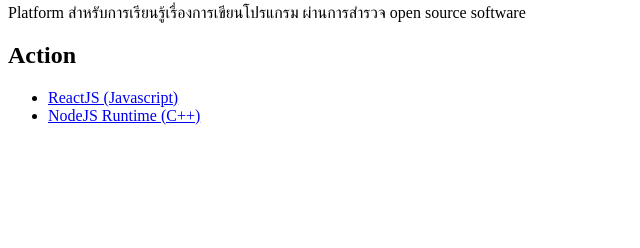
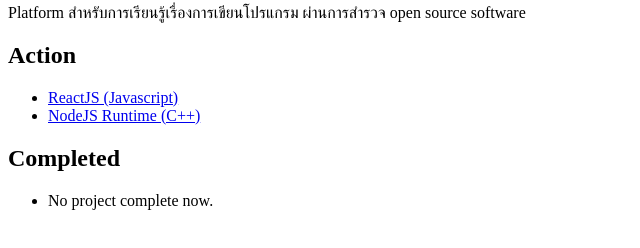
Before and after one commit to doe24/dasho, a plain HTML site: page index.html in a window 1280 px wide. Shown: the part 76-324 px from the top of the page, without its empty margins (0-640 px from the left). Drawn offline with Linux system fonts and the light colour scheme.

Commit message:
Add files via upload
Add completed section on home page.

```diff
--- a/index.html
+++ b/index.html
@@ -18,6 +18,12 @@
             <li><a href="#">ReactJS (Javascript)</a></li>
             <li><a href="#">NodeJS Runtime (C++)</a></li>
         </ul>
+
+        <h2>Completed</h2>
+        <!-- If not complete then show this -->
+        <ul>
+            <li>No project complete now.</li>
+        </ul>
     </main>
 </body>
 </html>
```
